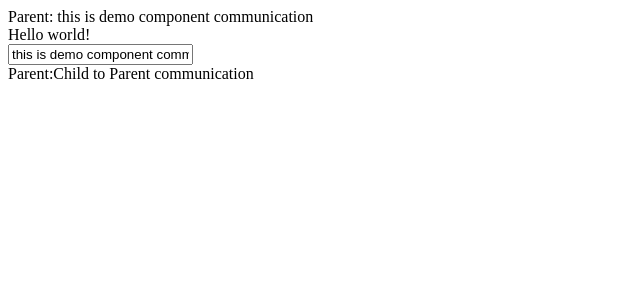
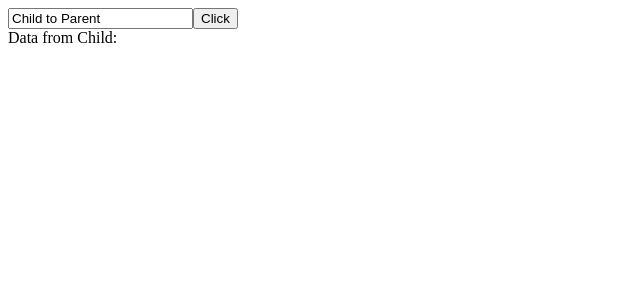
Before and after one commit to gouthamraj020102/angularProjects, an Angular app in the folder multi-page-app/: page / in a window 1280 px wide. Shown: the top 300 px of the page, without its empty margins (0-640 px from the left). Built offline with nearby package versions, Linux system fonts and the light colour scheme.

Commit message:
@View Child Decorator

```diff
--- a/multi-page-app/src/app/app.component.html
+++ b/multi-page-app/src/app/app.component.html
@@ -1,12 +1,3 @@
-<div>
-  Parent: {{child.childData}}
-</div>
-<div>
-  {{child.demo()}}
-</div>
-<div>
-  <app-header #child></app-header>
-</div>
-<div>
-  Parent:{{child.title}}
-</div>
+<app-header></app-header>
+<button (click)="test()">Click</button>
+<div>Data from Child: {{cData}}</div>
--- a/multi-page-app/src/app/app.component.ts
+++ b/multi-page-app/src/app/app.component.ts
@@ -1,4 +1,5 @@
-import { Component } from '@angular/core';
+import { Component, ViewChild } from '@angular/core';
+import { HeaderComponent } from './header/header.component';
 
 @Component({
   selector: 'app-root',
@@ -20,4 +21,12 @@ export class AppComponent {
   updateData(e: string) {
     this.data = e;
   }
+
+  @ViewChild(HeaderComponent) header: any;
+
+  cData="";
+
+  test() {
+    this.cData = this.header.passTitleToParent();
+  }
 }
--- a/multi-page-app/src/app/header/header.component.html
+++ b/multi-page-app/src/app/header/header.component.html
@@ -4,4 +4,4 @@
 <div *ngFor="let arr of array">
     {{arr}}
 </div>
-<input type="text" [(ngModel)]="childData">
+<input type="text" [(ngModel)]="title">
--- a/multi-page-app/src/app/header/header.component.ts
+++ b/multi-page-app/src/app/header/header.component.ts
@@ -14,7 +14,11 @@ export class HeaderComponent {
   message = "passed to parent";
 
   childData = "this is demo component communication";
-  title = "Child to Parent communication";
+  title = "Child to Parent";
+
+  passTitleToParent() {
+    return this.title;
+  }
 
   demo() {
     return "Hello world!";
```
